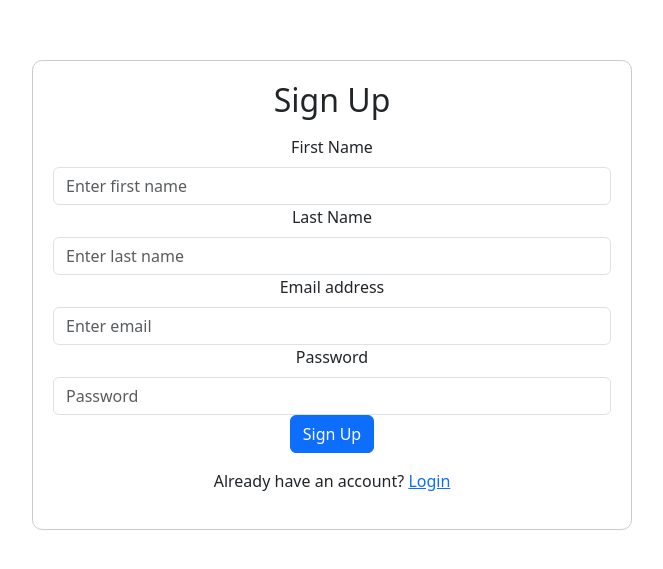
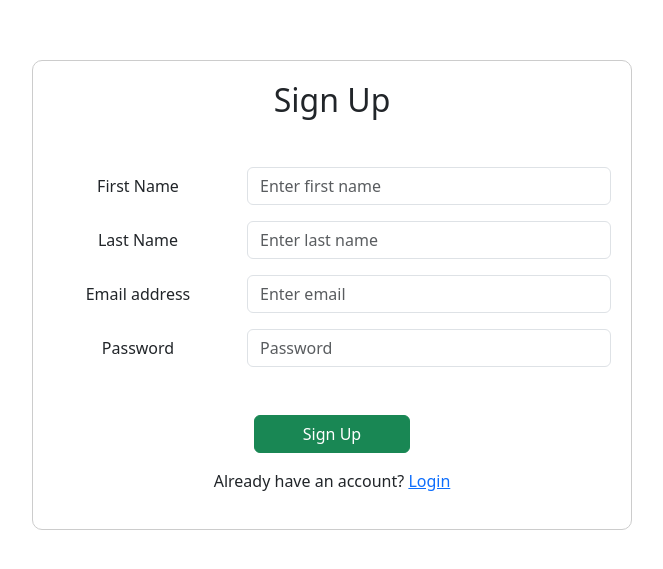
Before and after one commit to Aakash256/lms-ui, a React (Create React App) app: page /signup in a window 1280 px wide. Shown: the part 105-674 px from the top of the page, without its empty margins (308-971 px from the left). Built offline with nearby package versions, Linux system fonts and the light colour scheme.

Commit message:
Adding signup component

```diff
--- a/src/components/Signup.js
+++ b/src/components/Signup.js
@@ -1,5 +1,5 @@
 import React, { useState } from 'react';
-import { Container, Form, Button } from 'react-bootstrap';
+import { Container, Row, Col, Form, Button } from 'react-bootstrap';
 import { Link } from 'react-router-dom';
 import axios from 'axios';
 import './Signup.css';
@@ -41,28 +41,36 @@ const Signup = () => {
       <div className="box-container text-center" style={{ border: '1px solid #ccc', borderRadius: '10px', padding: '20px', maxWidth: '600px', width: '100%' }}>
         <h2>Sign Up</h2>
         <div>
-          <Form className="mt-3" onSubmit={handleSubmit}>
-            <Form.Group controlId="first_name">
-              <Form.Label>First Name</Form.Label>
-              <Form.Control type="text" placeholder="Enter first name" onChange={handleChange} />
+          <Form className="mt-5" onSubmit={handleSubmit}>
+            <Form.Group controlId="first_name" as={Row} className="mb-3">
+              <Form.Label column md="4">First Name</Form.Label>
+              <Col md="8">
+                <Form.Control type="text" placeholder="Enter first name" onChange={handleChange} />
+              </Col>
             </Form.Group>
 
-            <Form.Group controlId="last_name">
-              <Form.Label>Last Name</Form.Label>
-              <Form.Control type="text" placeholder="Enter last name" onChange={handleChange} />
+            <Form.Group controlId="last_name" as={Row} className="mb-3">
+              <Form.Label column md="4">Last Name</Form.Label>
+              <Col md="8">
+                <Form.Control type="text" placeholder="Enter last name" onChange={handleChange} />
+              </Col>
             </Form.Group>
 
-            <Form.Group controlId="email">
-              <Form.Label>Email address</Form.Label>
-              <Form.Control type="email" placeholder="Enter email" onChange={handleChange} />
+            <Form.Group controlId="email" as={Row} className="mb-3">
+              <Form.Label column md="4">Email address</Form.Label>
+              <Col md="8">
+                <Form.Control type="email" placeholder="Enter email" onChange={handleChange} />
+              </Col>
             </Form.Group>
 
-            <Form.Group controlId="password">
-              <Form.Label>Password</Form.Label>
-              <Form.Control type="password" placeholder="Password" onChange={handleChange} />
+            <Form.Group controlId="password" as={Row} className="mb-5">
+              <Form.Label column md="4">Password</Form.Label>
+              <Col md="8">
+                <Form.Control type="password" placeholder="Password" onChange={handleChange} />
+              </Col>
             </Form.Group>
 
-            <Button variant="primary" type="submit">
+            <Button className="btn btn-success px-5" type="submit">
               Sign Up
             </Button>
 
```
